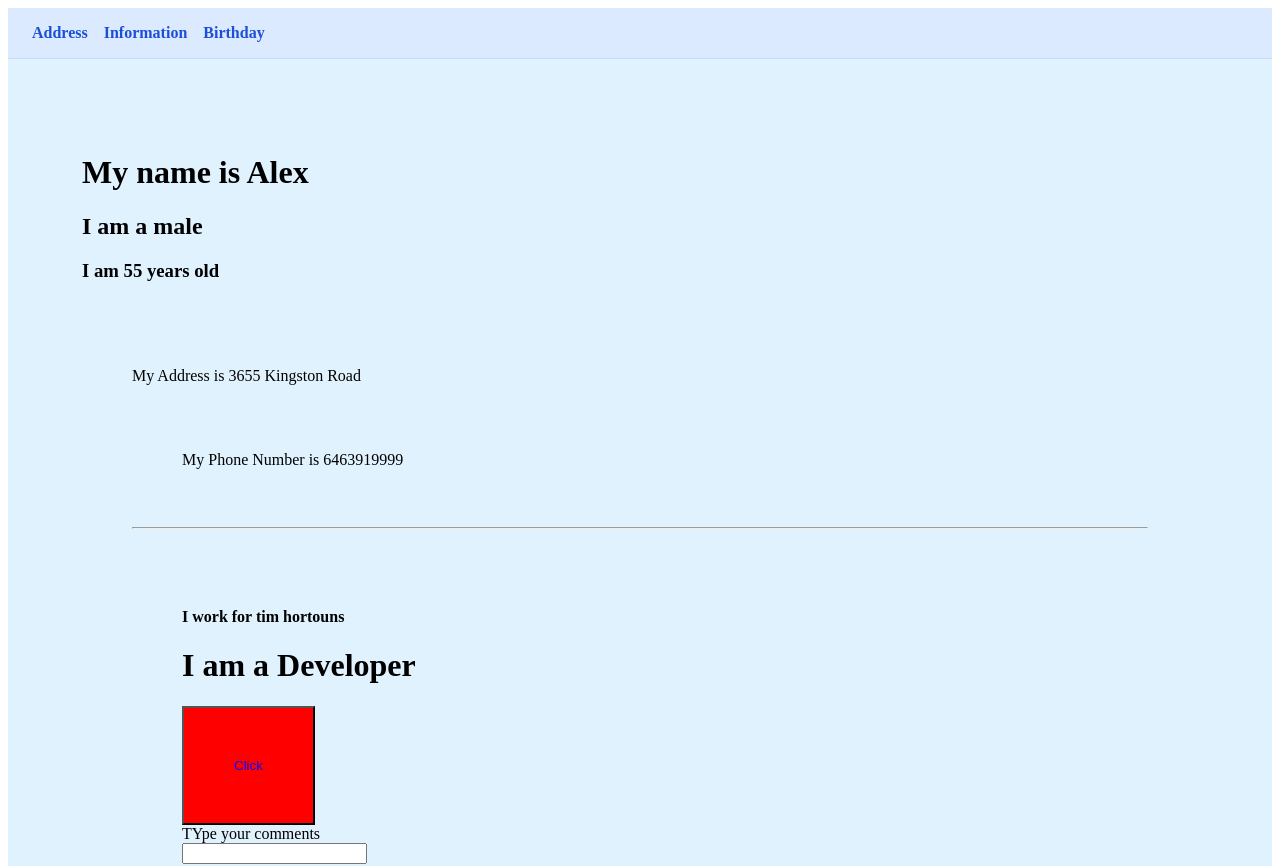
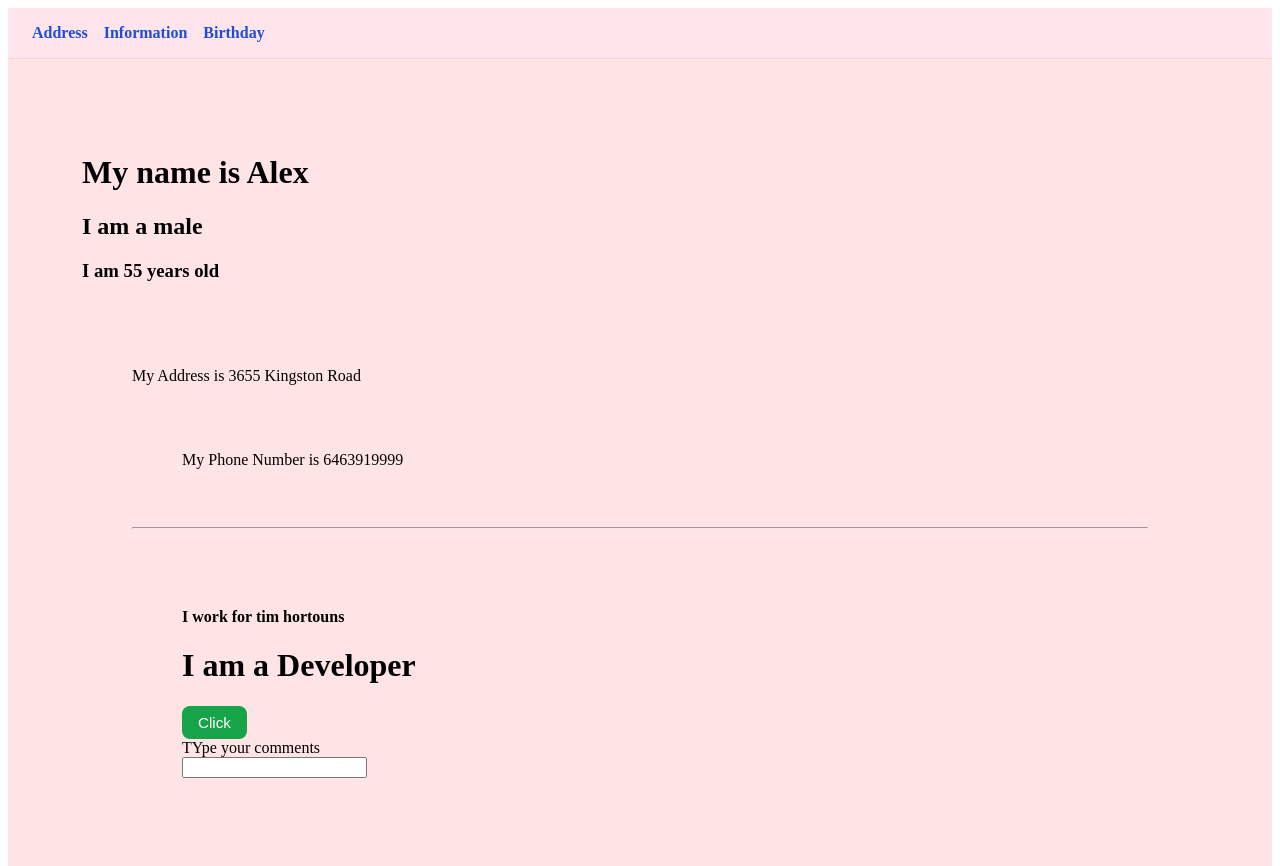
Before and after one commit to alexnoutashGTA/AidaSpace, an Angular app: page /birth in a window 1280 px wide. Shown: the top 866 px of the page. Built offline with nearby package versions, Linux system fonts and the light colour scheme.

Commit message:
WIP on main

```diff
--- a/src/app/address/address.css
+++ b/src/app/address/address.css
@@ -4,7 +4,7 @@
   padding: 1.5rem;
   display: grid;
   gap: 1.5rem;
-  background: #eff6ff;
+  background: #ffe4e6;
   border-radius: 1rem;
   box-shadow: 0 20px 60px rgba(15, 23, 42, 0.08);
 }
@@ -28,9 +28,9 @@
   display: grid;
   gap: 0.75rem;
   padding: 1rem;
-  background: #dbeafe;
+  background: #ffe4ec;
   border-radius: 0.85rem;
-  border: 1px solid #bfdbfe;
+  border: 1px solid #fecdd3;
 }
 
 .address-form {
--- a/src/app/address/address.ts
+++ b/src/app/address/address.ts
@@ -11,6 +11,7 @@ interface AddressModel {
 }
 
 @Component({
+  standalone: true,
   selector: 'app-address',
   imports: [CommonModule, FormsModule],
   templateUrl: './address.html',
--- a/src/app/app.css
+++ b/src/app/app.css
@@ -1,6 +1,6 @@
 .app-shell {
   min-height: 100vh;
-  background: #e0f2fe;
+  background: #ffe4e6;
 }
 
 .app-nav {
@@ -9,8 +9,8 @@
   flex-wrap: wrap;
   align-items: center;
   padding: 1rem 1.5rem;
-  background: #dbeafe;
-  border-bottom: 1px solid #bfdbfe;
+  background: #ffe4ec;
+  border-bottom: 1px solid #fecdd3;
 }
 
 .app-nav a {
--- a/src/app/birth/birth.css
+++ b/src/app/birth/birth.css
@@ -11,8 +11,12 @@ button{
 }
 
 #ReeditedCheckBox{
-  color: blue;
-  background: red;
+  color: #ffffff;
+  background: #16a34a;
+  padding: 0.5rem 1rem;
+  font-size: 0.95rem;
+  border-radius: 0.5rem;
+  border: none;
 }
 
 .test{
--- a/src/app/birth/birth.ts
+++ b/src/app/birth/birth.ts
@@ -1,6 +1,7 @@
 import { Component } from '@angular/core';
 
 @Component({
+  standalone: true,
   selector: 'app-birth',
   imports: [],
   templateUrl: './birth.html',
--- a/src/app/information/information.ts
+++ b/src/app/information/information.ts
@@ -1,6 +1,7 @@
 import { Component } from '@angular/core';
 
 @Component({
+  standalone: true,
   selector: 'app-information',
   imports: [],
   templateUrl: './information.html',
```
